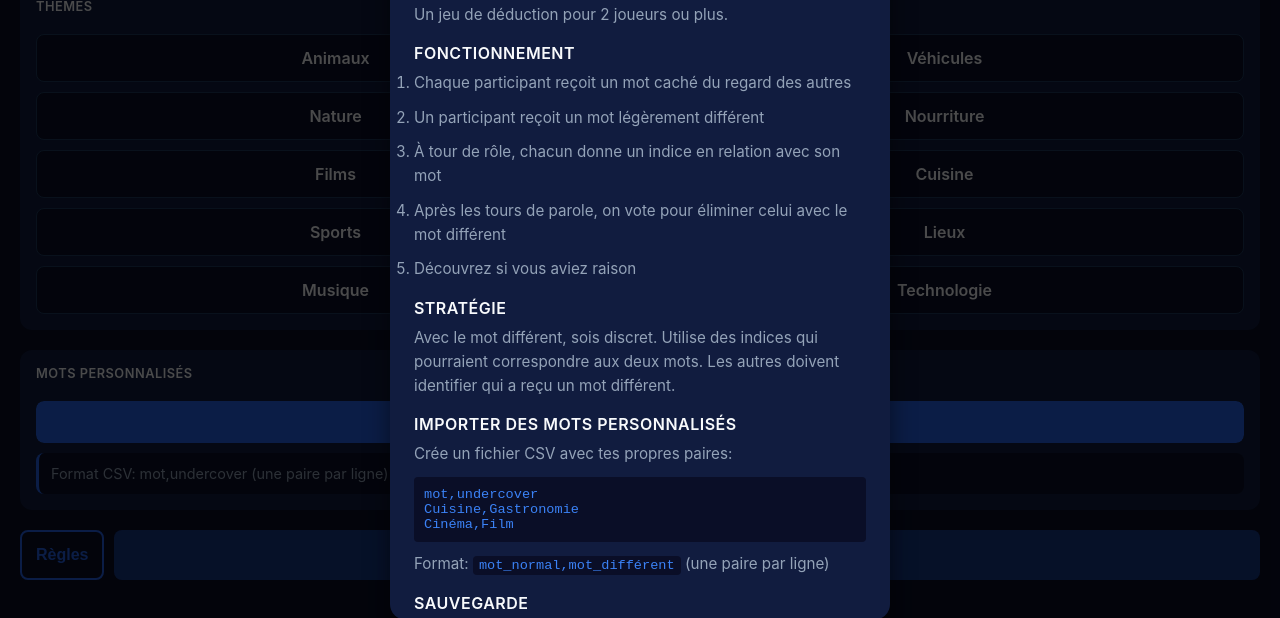
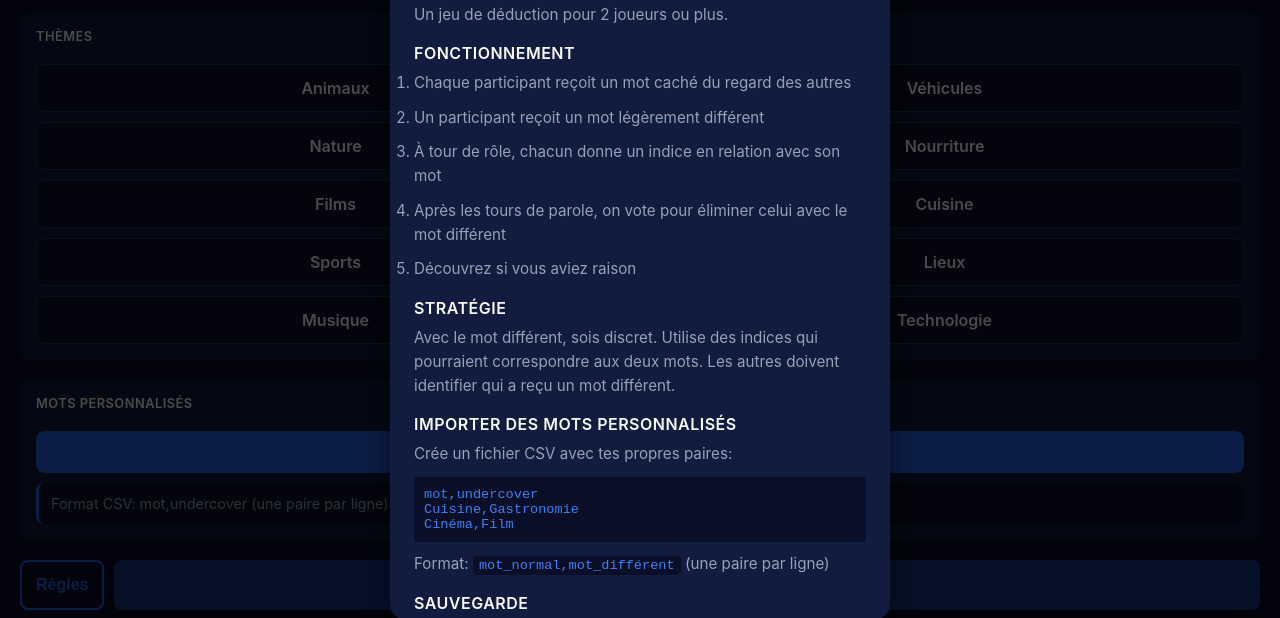
Before and after one commit to Pibaps/Undercover, a plain HTML site: page index.html in a window 1280 px wide. Both pictures are taken after a click on the button "Règles". Shown: the part 140-758 px from the top of the page. Drawn offline with Linux system fonts and the light colour scheme.

Commit message:
Refine layout and scrolling in modal and menu styles
Adjusted padding and gap values for .menu-screen and .menu-actions for improved spacing. Enhanced .modal and .info-modal styles with overflow handling, width, and touch-action properties to improve scrolling and usability, especially on touch devices.

```diff
--- a/styles.css
+++ b/styles.css
@@ -30,6 +30,7 @@ body {
     color: var(--text);
     position: fixed;
     overflow: hidden;
+    touch-action: manipulation;
 }
 
 #app {
@@ -70,7 +71,7 @@ body {
 
 /* Menu Screen */
 .menu-screen {
-    padding: 20px 20px 40px 20px;
+    padding: 20px;
     gap: 20px;
     overflow: hidden;
     display: flex;
@@ -256,7 +257,7 @@ body {
     display: flex;
     gap: 10px;
     margin-top: auto;
-    padding-bottom: 40px;
+    padding-bottom: 30px;
 }
 
 .btn-primary {
@@ -674,6 +675,7 @@ body {
     align-items: center;
     justify-content: center;
     padding: 20px;
+    overflow: hidden;
 }
 
 .info-modal.active {
@@ -685,11 +687,15 @@ body {
     border-radius: 16px;
     padding: 24px;
     max-width: 500px;
+    width: 100%;
     max-height: 90vh;
     overflow-y: auto;
+    overflow-x: hidden;
     -webkit-overflow-scrolling: touch;
+    overscroll-behavior: contain;
     touch-action: pan-y;
     box-shadow: 0 20px 25px rgba(0, 0, 0, 0.5);
+    position: relative;
 }
 
 .info-content h1 {
@@ -777,7 +783,7 @@ body {
 
 @media (max-width: 400px) {
     .menu-screen {
-        padding: 10px 10px 30px 10px;
+        padding: 10px;
         gap: 10px;
     }
 
```
